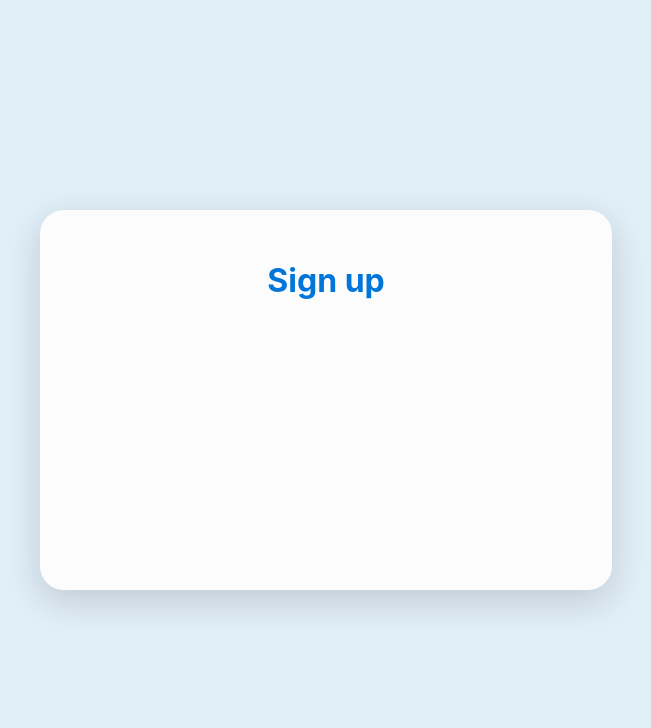
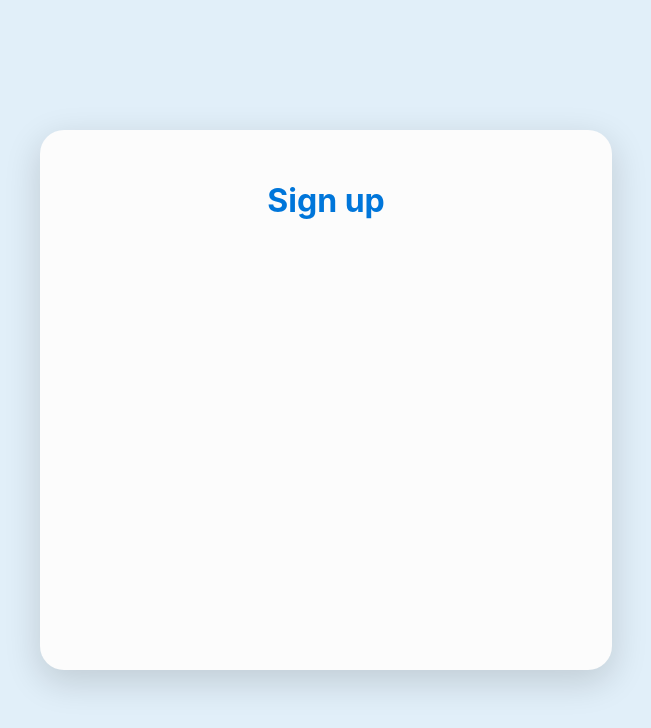
Before and after one commit to matheusabr/poc-react-hook-form, a React (Create React App) app: page / in a window 1280 px wide. Both pictures are taken after a click on the element "Sign Up". Shown: the top 728 px of the page, without its empty margins (314-965 px from the left). Built offline with nearby package versions, Linux system fonts and the light colour scheme; the HTML template or start-up script is replaced by a standard one.

Commit message:
style: set box class values to each auth form

```diff
--- a/src/App.css
+++ b/src/App.css
@@ -26,19 +26,6 @@ input:focus {
     border: 1px solid rgba(0, 0, 0, 0.18);
     border-radius: 20px;
     box-sizing: border-box;
-}
-
-.box {
-    display: flex;
-    flex-direction: column;
-    justify-content: space-around;
-    align-items: center;
-    height: 40vh;
-    width: 40vw;
-    padding: 30px;
-    background-color: #fcfcfc;
-    border-radius: 1.5em;
-    box-shadow: 0px 11px 35px 2px rgba(0, 0, 0, 0.14);
 }
 
 .form-content {
--- /dev/null
+++ b/src/form/Login.css
@@ -0,0 +1,12 @@
+.box-login {
+    display: flex;
+    flex-direction: column;
+    justify-content: space-around;
+    align-items: center;
+    height: 40vh;
+    width: 40vw;
+    padding: 30px;
+    background-color: #fcfcfc;
+    border-radius: 1.5em;
+    box-shadow: 0px 11px 35px 2px rgba(0, 0, 0, 0.14);
+}
--- a/src/form/Login.js
+++ b/src/form/Login.js
@@ -1,5 +1,7 @@
 import React from "react";
 import { useForm } from "react-hook-form";
+
+import "./Login.css";
 
 function LoginForm(props) {
   const loginForm = useForm({
@@ -14,7 +16,7 @@ function LoginForm(props) {
   }
 
   return (
-    <div className="box">
+    <div className="box-login">
       <h1>Sign in</h1>
 
       <form className="form-content" onSubmit={handleSubmit(onSubmit)}>
--- /dev/null
+++ b/src/form/Signup.css
@@ -0,0 +1,12 @@
+.box-signup {
+    display: flex;
+    flex-direction: column;
+    justify-content: space-around;
+    align-items: center;
+    height: 60vh;
+    width: 40vw;
+    padding: 30px;
+    background-color: #fcfcfc;
+    border-radius: 1.5em;
+    box-shadow: 0px 11px 35px 2px rgba(0, 0, 0, 0.14);
+}
--- a/src/form/Signup.js
+++ b/src/form/Signup.js
@@ -1,8 +1,10 @@
 import React from "react";
+
+import "./Signup.css";
 
 function SignupForm() {
   return (
-    <div className="box">
+    <div className="box-signup">
       <h1>Sign up</h1>
 
       <form className="form-content"></form>
```
